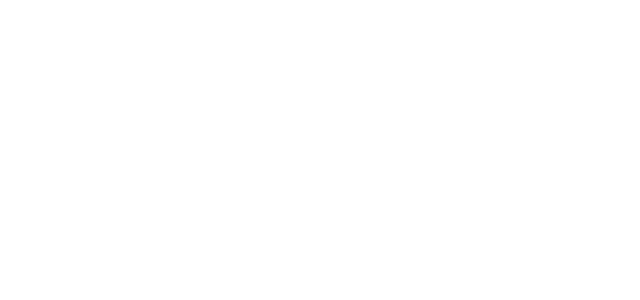
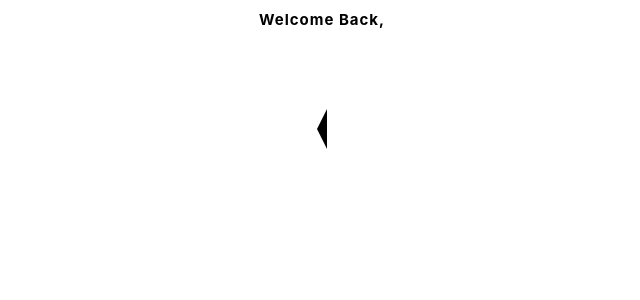
Before and after one commit to xicaz/GenSpark, a React (Create React App) app in the folder frontend-webform/client/: page /account in a window 1280 px wide. Before the commit this address had no page. Shown: the top 300 px of the page, without its empty margins (318-958 px from the left). Built offline with nearby package versions, Linux system fonts and the light colour scheme; a web font is replaced by a local one.

Commit message:
implementing validations and opening another page

```diff
--- a/frontend-webform/client/package.json
+++ b/frontend-webform/client/package.json
@@ -11,6 +11,7 @@
     "react": "^18.1.0",
     "react-bootstrap": "^2.4.0",
     "react-dom": "^18.1.0",
+    "react-router": "^6.3.0",
     "react-router-dom": "^6.3.0",
     "react-scripts": "5.0.1",
     "styled-components": "^5.3.5",
--- a/frontend-webform/client/src/App.js
+++ b/frontend-webform/client/src/App.js
@@ -1,12 +1,15 @@
 import { BrowserRouter as Router, Routes, Route } from "react-router-dom";
 import "./App.css";
+import Account from "./Components/Account/Account";
 import Form from "./Components/WebForm/WebForm";
+import Main from "./Screen/Main";
 
 function App() {
   return (
     <div className="App">
       <Routes>
-        <Route path="/" element={<Form />} />
+        <Route path="/" element={<Main />} />
+        <Route path="/account" element={<Account />} />
       </Routes>
     </div>
   );
--- /dev/null
+++ b/frontend-webform/client/src/Components/Account/Account.css
@@ -0,0 +1,30 @@
+h1 {
+  font-size: 15px;
+}
+
+.account-body {
+  width: 200px;
+  text-align: left;
+  margin: 0 auto;
+  padding: 10px 20px;
+}
+
+.arrow-left {
+  margin: 0 auto;
+
+  width: 0;
+  height: 0;
+  border-top: 20px solid transparent;
+  border-bottom: 20px solid transparent;
+  border-right: 10px solid black;
+}
+
+.arrow-container {
+  padding: 50px;
+  cursor: pointer;
+}
+
+.account-info {
+  border: black 1px solid;
+  padding: 10px;
+}
--- /dev/null
+++ b/frontend-webform/client/src/Components/Account/Account.jsx
@@ -0,0 +1,41 @@
+import React from "react";
+import { useNavigate } from "react-router";
+import "./Account.css";
+
+export default function Account(props) {
+  const navigate = useNavigate();
+  let accountInfo = { ...props.inputs };
+  let info = [];
+
+  console.log(accountInfo);
+
+  for (const [key, value] of Object.entries(accountInfo)) {
+    if (!key.includes("password"))
+      info.push(<p className="account-info">{(key, value)}</p>);
+  }
+
+  const handleClear = async (e) => {
+    await props.setInputs({
+      firstname: "",
+      lastname: "",
+      email: "",
+      password: "",
+      passwordConfirm: "",
+    });
+    await props.setCompleted(false);
+
+    await props.setToggleFetch((prevState) => !prevState);
+  };
+
+  return (
+    <div>
+      {/* placeholders */}
+      <h1 className="header">Welcome Back, </h1>
+      <div className="account-body">{info}</div>
+
+      <div className="arrow-container" onClick={handleClear}>
+        <div className="arrow-left"></div>
+      </div>
+    </div>
+  );
+}
--- a/frontend-webform/client/src/Components/WebForm/WebForm.jsx
+++ b/frontend-webform/client/src/Components/WebForm/WebForm.jsx
@@ -1,22 +1,14 @@
-import React, { useState } from "react";
+import React from "react";
 import "../WebForm/WebForm.css";
-import { Link } from "react-router-dom";
+import { Link, useParams } from "react-router-dom";
+// import { useNavigate } from "react-router";
 
-export default function Form() {
-  const [completed, setCompleted] = useState(false);
-  const [inputs, setInputs] = useState({
-    firstname: "",
-    lastname: "",
-    email: "",
-    password: "",
-    passwordConfirm: "",
-  });
-
+export default function Form(props) {
   const handleChange = (e) => {
     const { name, value } = e.target;
 
-    setInputs({
-      ...inputs,
+    props.setInputs({
+      ...props.inputs,
       [name]: value,
     });
   };
@@ -24,18 +16,15 @@ export default function Form() {
   const handleSubmit = async (e) => {
     e.preventDefault();
 
-    while (inputs.password.valueOf() === inputs.passwordConfirm.valueOf()) {
-      setInputs({
-        ...inputs,
+    if (
+      props.inputs.password.valueOf() === props.inputs.passwordConfirm.valueOf()
+    ) {
+      const login = await props.setInputs({
+        ...props.inputs,
       });
-      setCompleted(true);
-      if (completed) {
-        alert("submitted");
-      }
     }
+    await props.setCompleted(true);
   };
-
-  console.log(inputs.password.valueOf());
 
   return (
     <>
@@ -57,7 +46,7 @@ export default function Form() {
               name="firstname"
               placeholder="First Name"
               onChange={handleChange}
-              value={inputs.firstname}
+              value={props.inputs.firstname}
               required
             />
             <input
@@ -66,7 +55,7 @@ export default function Form() {
               name="lastname"
               placeholder="Last Name"
               onChange={handleChange}
-              value={inputs.lastname}
+              value={props.inputs.lastname}
               required
             />
             <input
@@ -75,7 +64,7 @@ export default function Form() {
               name="email"
               placeholder="Email"
               onChange={handleChange}
-              value={inputs.email}
+              value={props.inputs.email}
               required
             />
             <input
@@ -84,7 +73,7 @@ export default function Form() {
               name="password"
               placeholder="Password"
               onChange={handleChange}
-              value={inputs.password}
+              value={props.inputs.password}
               required
             />
             <input
@@ -93,7 +82,7 @@ export default function Form() {
               name="passwordConfirm"
               placeholder="Password"
               onChange={handleChange}
-              value={inputs.passwordConfirm}
+              value={props.inputs.passwordConfirm}
               required
             />
 
@@ -120,8 +109,8 @@ export default function Form() {
                 required
               />{" "}
               <label htmlFor="policy">
-                I confirm that I have read and understood the membership policy
-                and privacy policy.
+                I confirm that I have read and understood the membership and
+                privacy policy.
               </label>
             </div>
 
--- /dev/null
+++ b/frontend-webform/client/src/Screen/Main.jsx
@@ -0,0 +1,34 @@
+import { React, useState } from "react";
+import Account from "../Components/Account/Account";
+import Form from "../Components/WebForm/WebForm";
+
+export default function Main() {
+  const [toggleFetch, setToggleFetch] = useState(false);
+  const [completed, setCompleted] = useState(false);
+  const [inputs, setInputs] = useState({
+    firstname: "",
+    lastname: "",
+    email: "",
+    password: "",
+    passwordConfirm: "",
+  });
+
+  return (
+    <div>
+      {!completed ? (
+        <Form
+          inputs={inputs}
+          setInputs={setInputs}
+          completed={completed}
+          setCompleted={setCompleted}
+        />
+      ) : (
+        <Account
+          inputs={inputs}
+          toggleFetch={toggleFetch}
+          setToggleFetch={setToggleFetch}
+        />
+      )}
+    </div>
+  );
+}
```
Also changed, not shown: 1 other file (tests, documents, lock files or other folders).
